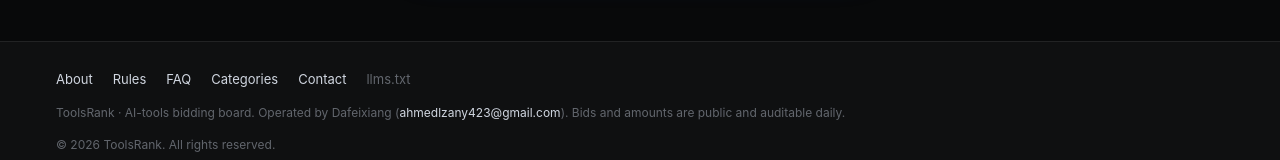
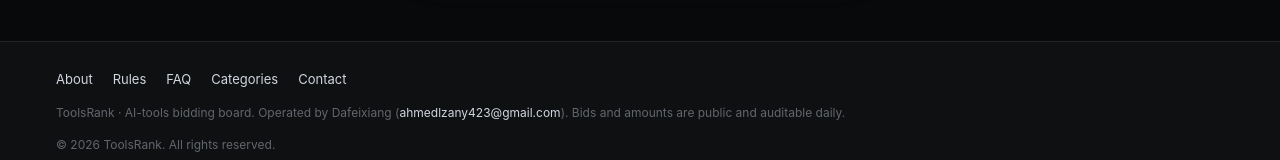
Before and after one commit to 863683348/AI-Rank, a Next.js app: page / in a window 1280 px wide. Shown: the part 1066-1226 px from the top of the page. Built offline with nearby package versions, Linux system fonts and the light colour scheme; no server answers; the database is empty.

Commit message:
chore: remove llms.txt link from footer (route stays for crawlers)

```diff
--- a/src/components/Footer.tsx
+++ b/src/components/Footer.tsx
@@ -52,12 +52,6 @@ export default async function Footer() {
           <Link href="/contact" style={{ color: 'var(--fg-2)', fontSize: 13, textDecoration: 'none' }}>
             {zh ? '联系我' : 'Contact'}
           </Link>
-          <a
-            href="/llms.txt"
-            style={{ color: 'var(--meta)', fontSize: 13, textDecoration: 'none' }}
-          >
-            llms.txt
-          </a>
         </div>
 
         <p className="text-[12px]" style={{ color: 'var(--meta)', margin: 0 }}>
```
